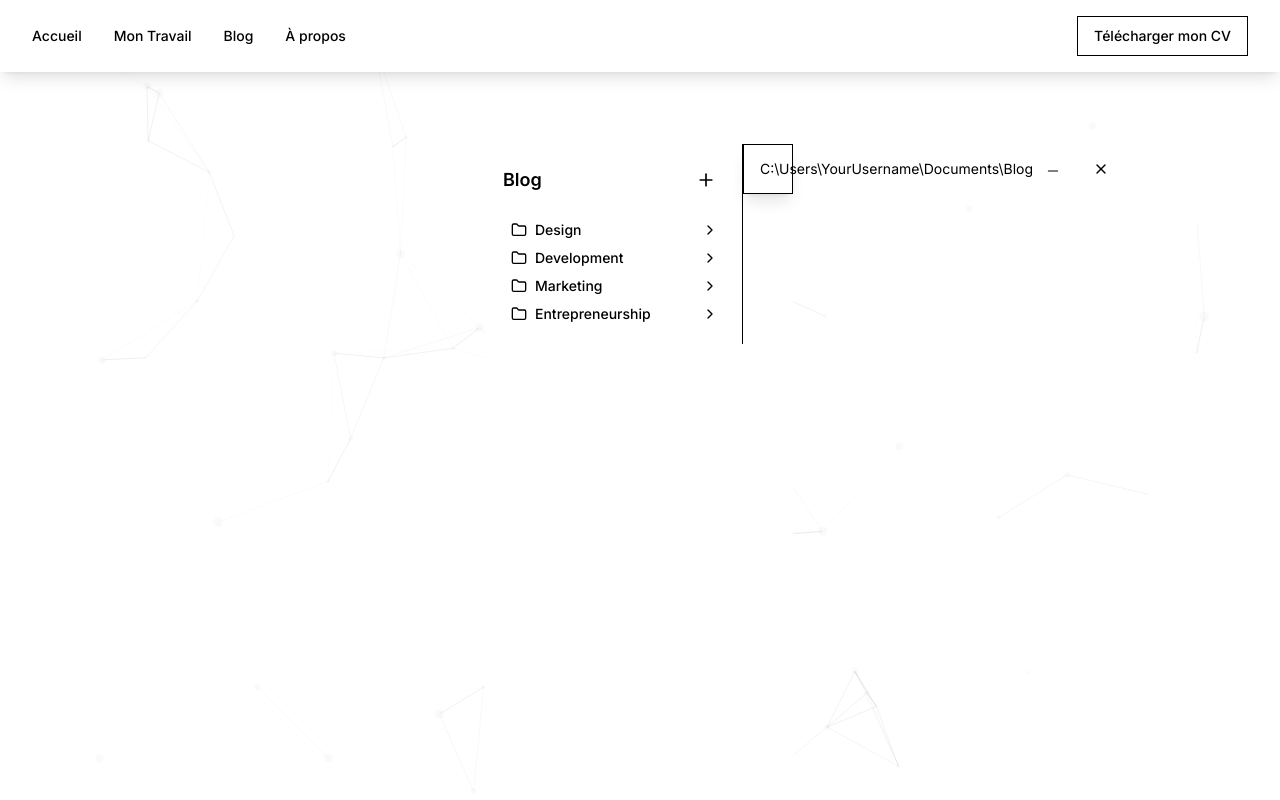
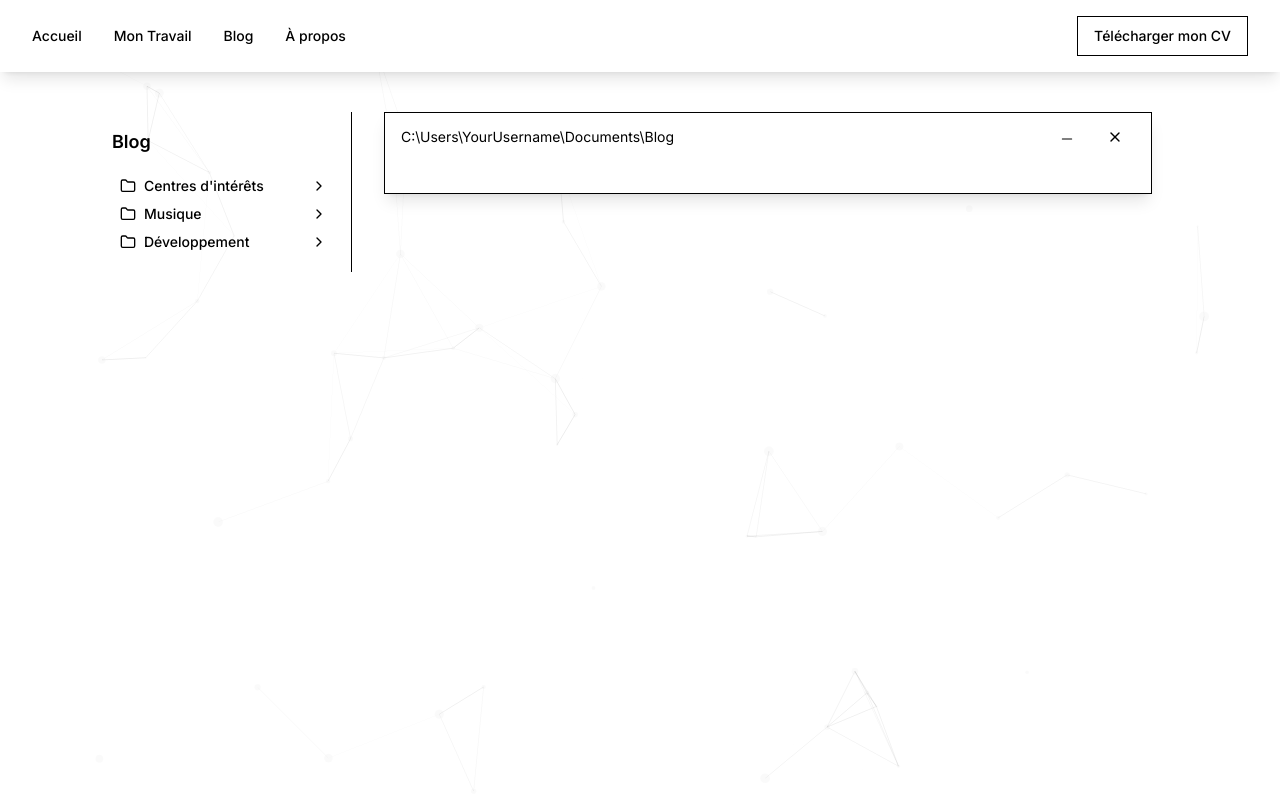
Before and after one commit to ThomasC317/websiteV2, a Next.js app: page /blog in a window 1280 px wide. Shown: the top 800 px of the page. Built offline with nearby package versions, Linux system fonts and the light colour scheme.

Commit message:
design for blog page

```diff
--- a/app/blog/page.tsx
+++ b/app/blog/page.tsx
@@ -6,17 +6,19 @@ import Navbar from "@/components/component/navbar";
 import React, { useState } from 'react';
 import BlogComponent from "@/components/component/blog";
 import ParticleBackground from "@/components/component/particleBackground";
+import Footer from "@/components/component/footer/footer";
+
 const Blog = () => {
 
-  return (      <div className="min-h-screen bg-white">
-    <div className="flex gap-main-page items-center justify-center py-12 bg-gray-100">
+  return (
+  <div className="min-h-screen bg-white">
+
         <Navbar isMainPage={false} />
-        <div style={{ position: "relative", height: "100vh" }}>
+        <div style={{ position: "relative" }}>
         <ParticleBackground/>
-        <main className="w-full max-w-4xl bg-white bg-opacity-80 mx-auto mt-24 rounded-lg" style={{"position":"relative", "zIndex":1}}>
+        <main className="mx-auto px-24 py-12 mt-16" style={{"position":"relative", "zIndex":1}}>
           <BlogComponent></BlogComponent>
-          </main></div>
-          </div>
+          </main>  <Footer></Footer></div>
           </div>);
 
 };
--- a/app/globals.css
+++ b/app/globals.css
@@ -141,3 +141,79 @@ body {
 .color-white {
   color: white;
 }
+
+.pt-8 {
+  padding-top: 2rem;
+}
+
+.px-8 {
+  padding-left: 2rem;
+  padding-right: 2rem;
+}
+
+.py-4 {
+  padding-top: 1rem;
+  padding-bottom: 1rem;
+}
+
+.mb-4 {
+  margin-bottom: 1rem;
+}
+
+.ml-2 {
+  margin-left: 0.5rem;
+}
+
+/* Text Styles */
+.text-2xl {
+  font-size: 1.5rem;
+  line-height: 2rem;
+}
+
+.text-lg {
+  font-size: 1.125rem;
+  line-height: 1.75rem;
+}
+
+.font-bold {
+  font-weight: 700;
+}
+
+.text-blue-500 {
+  --tw-text-opacity: 1;
+  color: rgba(59, 130, 246, var(--tw-text-opacity));
+}
+
+.background-blue-500 {
+  --tw-text-opacity: 1;
+  background-color: rgba(59, 130, 246, var(--tw-text-opacity));
+}
+
+/* Flex Utilities */
+.flex {
+  display: flex;
+}
+
+.items-center {
+  align-items: center;
+}
+
+.blog-opened-state {
+  font-size: 0;
+  margin: 0;
+  opacity: 0;
+  padding: 0;
+  /* fade out, then shrink */
+  transition: opacity .25s,
+              font-size .5s .25s,
+              margin .5s .25s,
+              padding .5s .25s;
+}
+
+.blog-closed-state {
+    /* unshrink, then fade in */
+    transition: font-size .25s,
+                margin .25s,
+                padding .25s,
+                opacity .5s .25s;
+}
--- a/app/work/page.tsx
+++ b/app/work/page.tsx
@@ -172,10 +172,11 @@ const handleCompanyChange = (e) => {
             <div>
             <div className="pt-8">
   <div className="px-8">
-          <h2 className="text-2xl mb-4">Technologies</h2>
+    <div className="flex" style={{alignItems:"baseline"}}> <Trema />    <h2 className="text-2xl mb-4 ml-4">Technologies</h2></div>
+
     <div className="mb-4 flex items-center">
       <h3 className="text-lg font-bold text-blue-500">Frontend:</h3>
-            <p className="ml-2 text-lg">React, .NET, Angular, JS.</p>
+      <p className="ml-2 text-lg">React, .NET, Angular.</p>
     </div>
     <div className="mb-4 flex items-center">
       <h3 className="text-lg font-bold text-blue-500">Backend:</h3>
@@ -191,7 +192,7 @@ const handleCompanyChange = (e) => {
     </div>
     <div className="mb-4 flex items-center">
       <h3 className="text-lg font-bold text-blue-500">Langages de programmation:</h3>
-            <p className="ml-2 text-lg">C#, Typescript, JavaScript.</p>
+      <p className="ml-2 text-lg">C#, Typescript.</p>
     </div>
     <div className="mb-4 flex items-center">
       <h3 className="text-lg font-bold text-blue-500">Versionning:</h3>
@@ -199,7 +200,8 @@ const handleCompanyChange = (e) => {
     </div>
   </div>
   <div className="px-8 py-4">
-          <h2 className="text-2xl mb-4">Compétences métier</h2>
+  <div className="flex" style={{alignItems:"baseline"}}> <Trema />    <h2 className="text-2xl mb-4 ml-4">Compétences métier</h2></div>
+
     <div className="mb-4 flex items-center">
       <h3 className="text-lg font-bold text-blue-500">Méthodologies:</h3>
       <p className="ml-2 text-lg">Méthodologies Agile (Scrum, Kanban).</p>
@@ -253,7 +255,7 @@ const handleCompanyChange = (e) => {
                                     {project.tags.map((tech, index) => (
                                         <span
                                             key={index}
-                                            className="bg-gray-700 px-3 py-1 rounded-lg text-xs font-medium text-gray-200"
+                                            className="background-blue-500  px-3 py-1 rounded-lg text-xs font-medium text-gray-200"
                                         >
                                             {tech}
                                         </span>
@@ -264,7 +266,7 @@ const handleCompanyChange = (e) => {
                     );
                 })}
                 <div className="px-8 py-4">
-                    <h2 className="text-2xl mb-4">Applications/Outils</h2>
+                <div className="flex" style={{alignItems:"baseline"}}> <Trema />    <h2 className="text-2xl mb-4 ml-4">Applications/Outils</h2></div>
                     <div className="mb-4 flex">
                         <a href="https://code.visualstudio.com/" className="underline-link whitespace-nowrap">VS Code </a>
                         <Trema />
--- a/app/work/work.css
+++ b/app/work/work.css
@@ -14,7 +14,7 @@ h3 {
 
 .underline-link {
     text-decoration: underline;
-    color: #007bff;
+    color: rgba(59, 130, 246, 1);
     transition: color 0.3s;
 }
 
--- a/components/component/blog.tsx
+++ b/components/component/blog.tsx
@@ -11,17 +11,13 @@ const BlogComponent= ()=> {
       <div className="flex h-full w-64 flex-col border-r bg-background p-4">
         <div className="mb-4 flex items-center justify-between">
           <h2 className="text-lg font-semibold">Blog</h2>
-          <Button variant="ghost" size="icon">
-            <PlusIcon className="h-5 w-5" />
-            <span className="sr-only">Add new post</span>
-          </Button>
         </div>
         <div className="flex-1 overflow-auto">
           <Collapsible className="space-y-1">
             <CollapsibleTrigger className="flex w-full items-center justify-between rounded-md px-2 py-1 text-sm font-medium transition-colors hover:bg-muted">
               <div className="flex items-center gap-2">
                 <FolderIcon className="h-4 w-4" />
-                <span>Design</span>
+                <span>Centres d'intérêts</span>
               </div>
               <ChevronRightIcon className="h-4 w-4 transition-transform group-[data-state=open]:rotate-90" />
             </CollapsibleTrigger>
@@ -32,7 +28,7 @@ const BlogComponent= ()=> {
                 prefetch={false}
               >
                 <FileIcon className="h-4 w-4" />
-                <span>Designing for the Future</span>
+                <span>Voyage</span>
               </Link>
               <Link
                 href="#"
@@ -40,7 +36,7 @@ const BlogComponent= ()=> {
                 prefetch={false}
               >
                 <FileIcon className="h-4 w-4" />
-                <span>Minimalism in Web Design</span>
+                <span>Séries/films</span>
               </Link>
               <Link
                 href="#"
@@ -48,7 +44,31 @@ const BlogComponent= ()=> {
                 prefetch={false}
               >
                 <FileIcon className="h-4 w-4" />
-                <span>Color Theory for Designers</span>
+                <span>Jeux vidéos</span>
+              </Link>
+              <Link
+                href="#"
+                className="flex items-center gap-2 rounded-md px-2 py-1 text-sm font-medium transition-colors hover:bg-muted"
+                prefetch={false}
+              >
+                <FileIcon className="h-4 w-4" />
+                <span>Cuisine</span>
+              </Link>
+              <Link
+                href="#"
+                className="flex items-center gap-2 rounded-md px-2 py-1 text-sm font-medium transition-colors hover:bg-muted"
+                prefetch={false}
+              >
+                <FileIcon className="h-4 w-4" />
+                <span>Science Fiction</span>
+              </Link>
+              <Link
+                href="#"
+                className="flex items-center gap-2 rounded-md px-2 py-1 text-sm font-medium transition-colors hover:bg-muted"
+                prefetch={false}
+              >
+                <FileIcon className="h-4 w-4" />
+                <span>Océan</span>
               </Link>
             </CollapsibleContent>
           </Collapsible>
@@ -56,7 +76,7 @@ const BlogComponent= ()=> {
             <CollapsibleTrigger className="flex w-full items-center justify-between rounded-md px-2 py-1 text-sm font-medium transition-colors hover:bg-muted">
               <div className="flex items-center gap-2">
                 <FolderIcon className="h-4 w-4" />
-                <span>Development</span>
+                <span>Musique</span>
               </div>
               <ChevronRightIcon className="h-4 w-4 transition-transform group-[data-state=open]:rotate-90" />
             </CollapsibleTrigger>
@@ -67,7 +87,7 @@ const BlogComponent= ()=> {
                 prefetch={false}
               >
                 <FileIcon className="h-4 w-4" />
-                <span>React Hooks: A Deep Dive</span>
+                <span>Production</span>
               </Link>
               <Link
                 href="#"
@@ -75,7 +95,7 @@ const BlogComponent= ()=> {
                 prefetch={false}
               >
                 <FileIcon className="h-4 w-4" />
-                <span>Building a RESTful API with Node.js</span>
+                <span>Mes goûts</span>
               </Link>
               <Link
                 href="#"
@@ -83,7 +103,7 @@ const BlogComponent= ()=> {
                 prefetch={false}
               >
                 <FileIcon className="h-4 w-4" />
-                <span>Mastering TypeScript for Enterprise Applications</span>
+                <span>Ce que ça m'a apporté</span>
               </Link>
             </CollapsibleContent>
           </Collapsible>
@@ -91,7 +111,7 @@ const BlogComponent= ()=> {
             <CollapsibleTrigger className="flex w-full items-center justify-between rounded-md px-2 py-1 text-sm font-medium transition-colors hover:bg-muted">
               <div className="flex items-center gap-2">
                 <FolderIcon className="h-4 w-4" />
-                <span>Marketing</span>
+                <span>Développement</span>
               </div>
               <ChevronRightIcon className="h-4 w-4 transition-transform group-[data-state=open]:rotate-90" />
             </CollapsibleTrigger>
@@ -102,7 +122,7 @@ const BlogComponent= ()=> {
                 prefetch={false}
               >
                 <FileIcon className="h-4 w-4" />
-                <span>Effective Social Media Strategies</span>
+                <span>Carrière</span>
               </Link>
               <Link
                 href="#"
@@ -110,7 +130,7 @@ const BlogComponent= ()=> {
                 prefetch={false}
               >
                 <FileIcon className="h-4 w-4" />
-                <span>Content Marketing: Telling Your Brand's Story</span>
+                <span>Intérêts actuels</span>
               </Link>
               <Link
                 href="#"
@@ -118,42 +138,7 @@ const BlogComponent= ()=> {
                 prefetch={false}
               >
                 <FileIcon className="h-4 w-4" />
-                <span>Email Marketing Best Practices</span>
-              </Link>
-            </CollapsibleContent>
-          </Collapsible>
-          <Collapsible className="space-y-1">
-            <CollapsibleTrigger className="flex w-full items-center justify-between rounded-md px-2 py-1 text-sm font-medium transition-colors hover:bg-muted">
-              <div className="flex items-center gap-2">
-                <FolderIcon className="h-4 w-4" />
-                <span>Entrepreneurship</span>
-              </div>
-              <ChevronRightIcon className="h-4 w-4 transition-transform group-[data-state=open]:rotate-90" />
-            </CollapsibleTrigger>
-            <CollapsibleContent className="pl-4 space-y-1">
-              <Link
-                href="#"
-                className="flex items-center gap-2 rounded-md px-2 py-1 text-sm font-medium transition-colors hover:bg-muted"
-                prefetch={false}
-              >
-                <FileIcon className="h-4 w-4" />
-                <span>Bootstrapping Your Startup</span>
-              </Link>
-              <Link
-                href="#"
-                className="flex items-center gap-2 rounded-md px-2 py-1 text-sm font-medium transition-colors hover:bg-muted"
-                prefetch={false}
-              >
-                <FileIcon className="h-4 w-4" />
-                <span>Scaling Your Business: Strategies and Challenges</span>
-              </Link>
-              <Link
-                href="#"
-                className="flex items-center gap-2 rounded-md px-2 py-1 text-sm font-medium transition-colors hover:bg-muted"
-                prefetch={false}
-              >
-                <FileIcon className="h-4 w-4" />
-                <span>Cultivating a Successful Mindset</span>
+                <span>Projets personnel</span>
               </Link>
             </CollapsibleContent>
           </Collapsible>
--- a/components/component/blogPost.tsx
+++ b/components/component/blogPost.tsx
@@ -11,8 +11,8 @@ const BlogPost = () => {
   if (!isVisible) return null;
 
   return (
-    <div className="relative max-w-3xl mx-auto p-6 shadow-lg  border">
-      <div className="absolute top-0 left-0 right-0 h-12 bg-muted flex items-center justify-between p-4">
+    <div className="relative max-w-3xl mx-auto p-6 shadow-lg border bg-white mb-16">
+      <div className="absolute top-0 left-0 right-0 h-12 bg-white flex items-center justify-between p-4">
         <div className="text-sm text-muted-foreground">C:\Users\YourUsername\Documents\Blog</div>
         <div className="flex items-center gap-2">
           <Button variant="ghost" size="icon" onClick={() => setIsOpen(!isOpen)}>
@@ -25,7 +25,7 @@ const BlogPost = () => {
           </Button>
         </div>
       </div>
-      <div className={`pt-6 ${isOpen ? "hidden" : "block"}`}>
+      <div className={`pt-6 ${isOpen ? "blog-opened-state" : "blog-closed-state"}`}>
         <div className="bg-primary rounded-lg px-4 py-2 text-primary-foreground inline-block mb-4">Featured Post</div>
         <h1>Designing for the Future</h1>
         <p>
```
Lines whose indentation alone changed are shown as unchanged.
